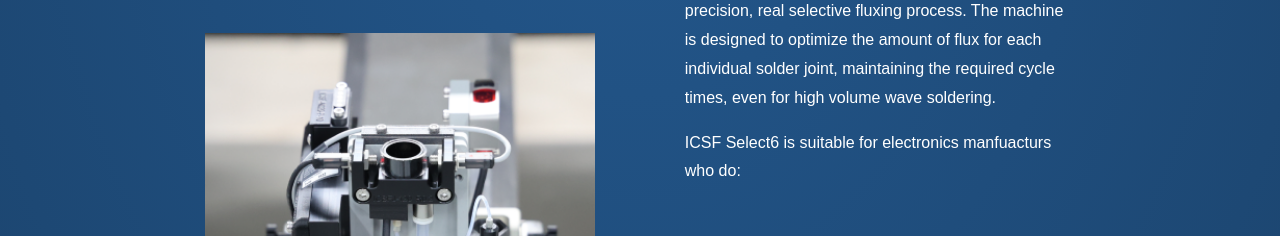
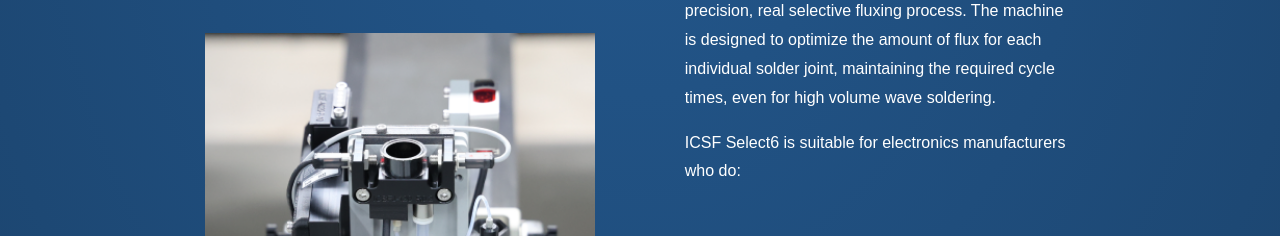
Before and after one commit to interflux-electronics/interflux-icsf-svelte, a SvelteKit app: page / in a window 1280 px wide. Shown: the part 1040-1276 px from the top of the page. Built offline with nearby package versions, Linux system fonts and the light colour scheme; a web font is replaced by a local one.

Commit message:
Fix typo

```diff
--- a/src/routes/What.svelte
+++ b/src/routes/What.svelte
@@ -15,7 +15,7 @@
 				The machine is designed to optimize the amount of flux for each individual solder joint,
 				maintaining the required cycle times, even for high volume wave soldering.
 			</p>
-			<p>ICSF Select6 is suitable for electronics manfuacturs who do:</p>
+			<p>ICSF Select6 is suitable for electronics manufacturers who do:</p>
 			<div class="soldering-row">
 				<div class="soldering-container">
 					<img src={selective} alt="mail icon" />
```
